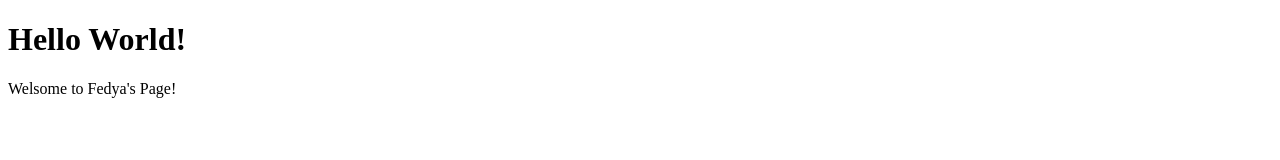
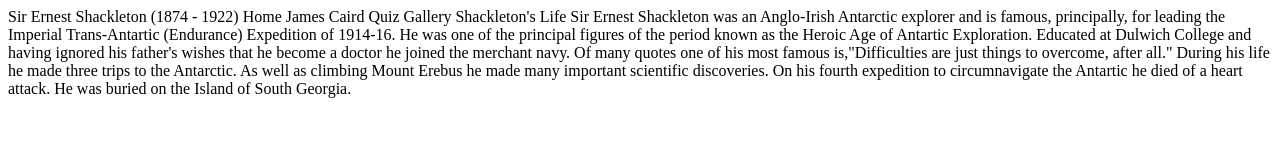
Before and after one commit to fedya123g/fedya123g.github.io, a plain HTML site: page index.html in a window 1280 px wide. Drawn offline with Linux system fonts and the light colour scheme.

Commit message:
Update index.html

```diff
--- a/index.html
+++ b/index.html
@@ -4,8 +4,20 @@
     <title>Fedya's Page</title>
   </head>
   <body>
-    <h1>Hello World!</h1>
-    Welsome to Fedya's Page!
+ Sir Ernest Shackleton (1874 - 1922)
 
+Home
+James Caird
+Quiz
+Gallery
+
+
+Shackleton's Life
+
+Sir Ernest Shackleton was an Anglo-Irish Antarctic explorer and is famous, principally, for leading the Imperial Trans-Antartic (Endurance) Expedition of 1914-16.
+
+He was one of the principal figures of the period known as the Heroic Age of Antartic Exploration. Educated at Dulwich College and having ignored his father's wishes that he become a doctor he joined the merchant navy. Of many quotes one of his most famous is,"Difficulties are just things to overcome, after all."
+
+During his life he made three trips to the Antarctic. As well as climbing Mount Erebus he made many important scientific discoveries. On his fourth expedition to circumnavigate the Antartic he died of a heart attack. He was buried on the Island of South Georgia.
   </body>
     </html>
```
